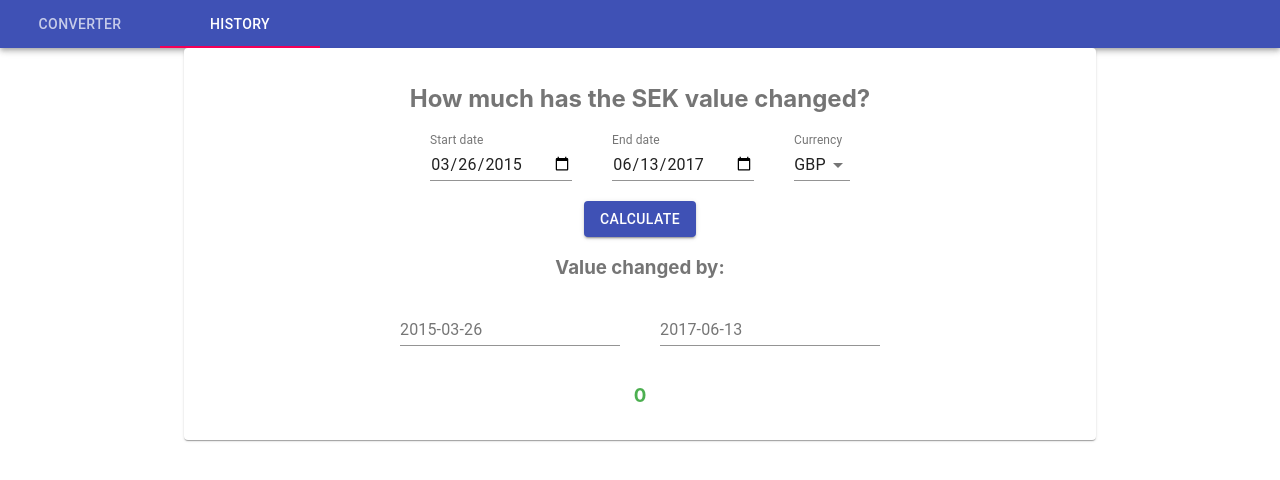
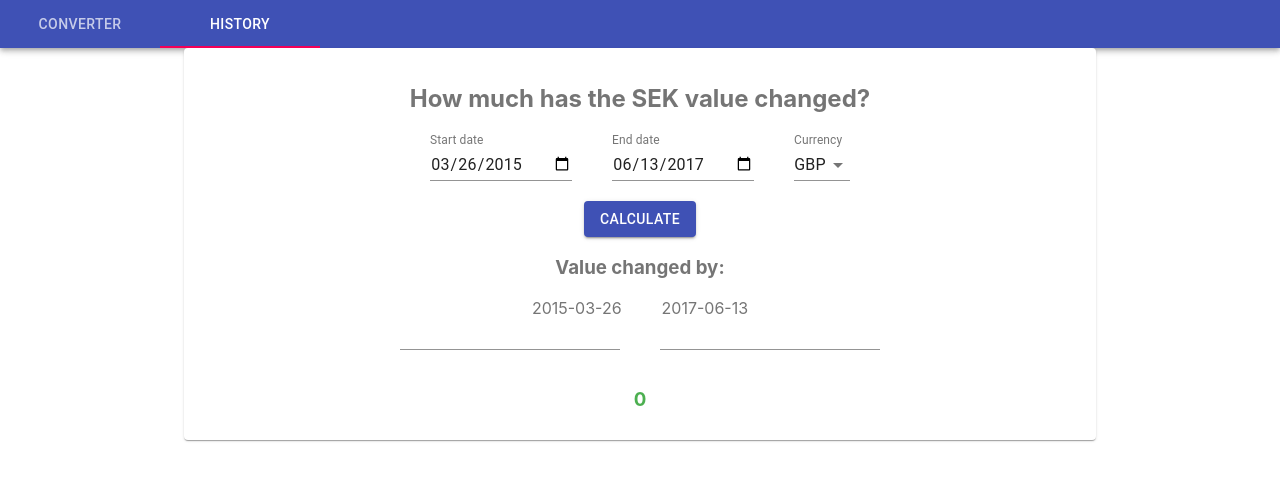
Before and after one commit to ponyhunt3r/ingrid, a React (Create React App) app: page /history in a window 1280 px wide. Shown: the top 480 px of the page. Built offline with nearby package versions, Linux system fonts and the light colour scheme.

Commit message:
minor style changes

```diff
--- a/src/App.css
+++ b/src/App.css
@@ -27,6 +27,9 @@
 .App-link {
   color: #61dafb;
 }
+#start {
+  text-align: end;
+}
 
 @keyframes App-logo-spin {
   from {
--- a/src/History.jsx
+++ b/src/History.jsx
@@ -158,15 +158,18 @@ const History = ({ props }) => {
               </div>
               <h3>Value changed by:</h3>
               <div>
-                <TextField
-                  readOnly
-                  id="start"
-                  label={startDate}
-                  value={startRate}
-                  className={classes.textField}
-                />
-                <TextField readOnly id="end" label={endDate} value={endRate} />
+                <span className={classes.textField}>{startDate}</span>
+                <span>{endDate}</span>
               </div>
+              <TextField
+                readOnly
+                id="start"
+                value={startRate}
+                className={classes.textField}
+              />
+
+              <TextField readOnly id="end" value={endRate} />
+
               <h3 className={resultClass}>{calculatedValue}</h3>
             </div>
           </Paper>
```
Also changed, not shown: 1 other file (tests, documents, lock files or other folders).
